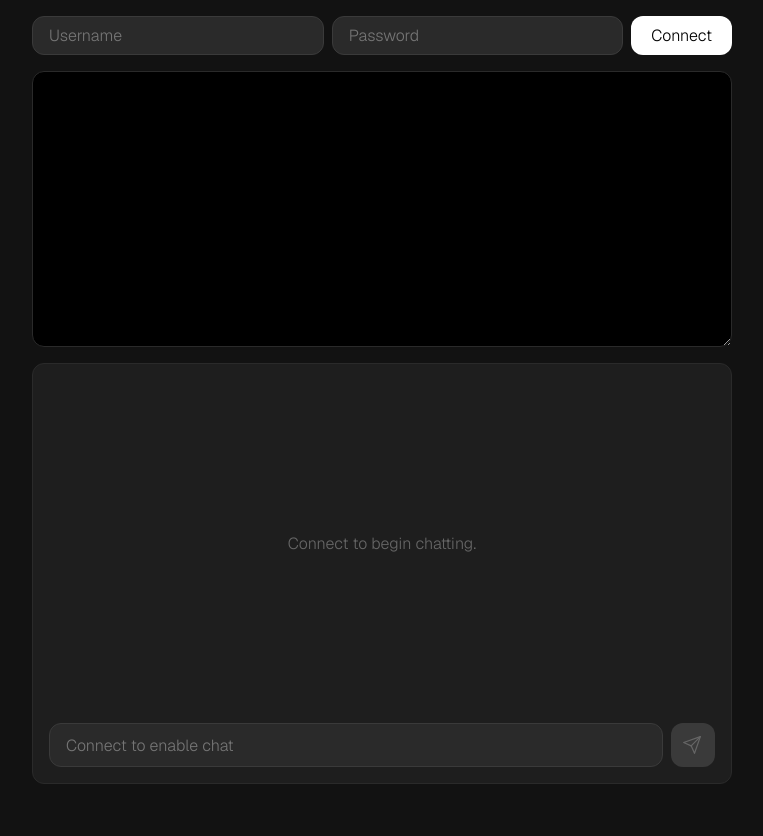
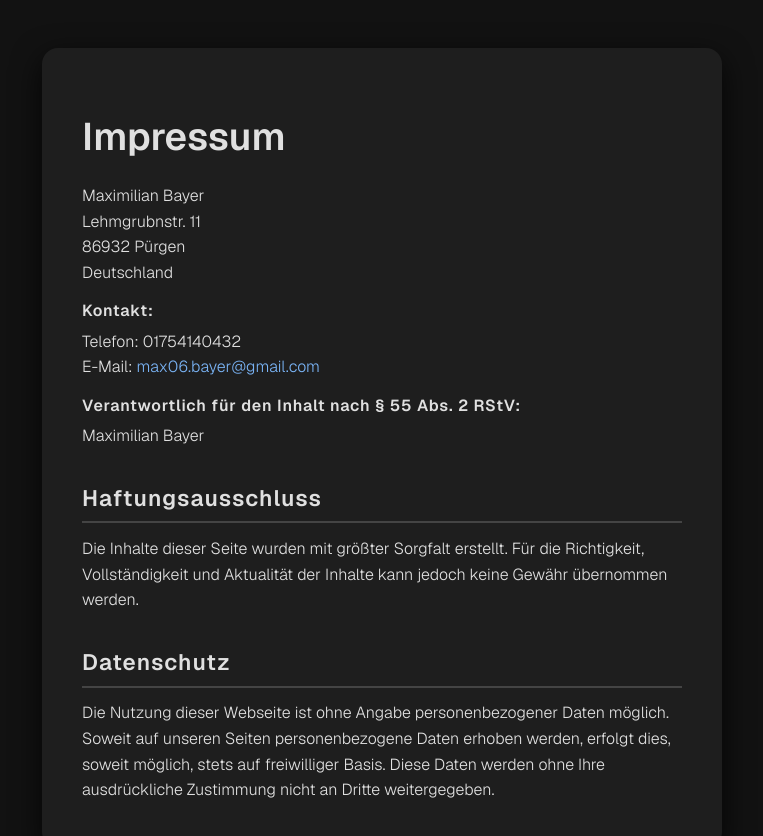
Before and after one commit to max06bayer/BitChat, a Svelte app in the folder WebAppV2/bitchat/: page /impressum in a window 1280 px wide. Before the commit this address led to /login. Shown: the top 836 px of the page, without its empty margins (258-1021 px from the left). Before the commit the page ends 800 px from the top, so only its background shows below. Built offline with nearby package versions, Linux system fonts and the light colour scheme.

Commit message:
Added Impressum

```diff
--- a/WebAppV2/bitchat/src/App.svelte
+++ b/WebAppV2/bitchat/src/App.svelte
@@ -5,7 +5,7 @@
   import { navigate } from "svelte-routing";
   import { Router, Route, Link } from "svelte-routing";
   import Login from "./routes/Login.svelte";
-  import Main from "./routes/Main.svelte";
+  import Impressum from "./routes/Impressum.svelte";
 
   let public_key = null;
   let private_key = null;
@@ -16,11 +16,13 @@
       private_key = value.private_key;
       username = value.username;
   });
+
   onMount(() => {
-      if (!public_key || !private_key) {
-          navigate('/login');
-      }
+    if (window.location.pathname === "/") {
+      navigate("/login", { replace: true });
+    }
   });
+
 </script>
 
 <Router>
@@ -28,7 +30,7 @@
     <svelte:component this={component || Login} />
   </Route>
 
-  <Route path="/main" let:component>
-    <svelte:component this={component || Login} />
+  <Route path="/impressum" let:component>
+    <svelte:component this={component || Impressum} />
   </Route>
 </Router>
--- /dev/null
+++ b/WebAppV2/bitchat/src/routes/Impressum.svelte
@@ -0,0 +1,84 @@
+<script>
+    // No script needed
+  </script>
+
+  <main class="impressum-container">
+    <h1>Impressum</h1>
+    <p class="address">Maximilian Bayer<br>Lehmgrubnstr. 11<br>86932 Pürgen<br>Deutschland</p>
+    <p class="contact">
+      <span class="label">Kontakt:</span><br>
+      Telefon: 01754140432<br>
+      E-Mail: <a href="mailto:max06.bayer@gmail.com">max06.bayer@gmail.com</a>
+    </p>
+    <p class="responsible">
+      <span class="label">Verantwortlich für den Inhalt nach § 55 Abs. 2 RStV:</span><br>
+      Maximilian Bayer
+    </p>
+    <section class="disclaimer">
+      <h2>Haftungsausschluss</h2>
+      <p>Die Inhalte dieser Seite wurden mit größter Sorgfalt erstellt. Für die Richtigkeit, Vollständigkeit und Aktualität der Inhalte kann jedoch keine Gewähr übernommen werden.</p>
+    </section>
+    <section class="privacy">
+      <h2>Datenschutz</h2>
+      <p>Die Nutzung dieser Webseite ist ohne Angabe personenbezogener Daten möglich. Soweit auf unseren Seiten personenbezogene Daten erhoben werden, erfolgt dies, soweit möglich, stets auf freiwilliger Basis. Diese Daten werden ohne Ihre ausdrückliche Zustimmung nicht an Dritte weitergegeben.</p>
+    </section>
+  </main>
+
+  <style>
+    @import "@fontsource/geist/300.css";
+    @import "@fontsource/geist/600.css";
+
+    .impressum-container {
+      max-width: 600px;
+      margin: 3rem auto;
+      padding: 2rem 2.5rem;
+      background-color: #1e1e1e;
+      border-radius: 16px;
+      box-shadow: 0 10px 30px rgba(0,0,0,0.8);
+      color: #e0e0e0;
+      font-family: "Geist", sans-serif;
+      font-weight: 300;
+      font-size: 16px;
+      line-height: 1.6;
+    }
+
+    h1 {
+        font-family: "Geist", sans-serif;
+      font-weight: 300;
+      font-weight: 600;
+      font-size: 2.4rem;
+      margin-bottom: 1rem;
+    }
+
+    h2 {
+      font-weight: 600;
+      font-size: 1.4rem;
+      margin-top: 2rem;
+      margin-bottom: 0.7rem;
+      border-bottom: 2px solid #444;
+      padding-bottom: 0.3rem;
+      letter-spacing: 0.05em;
+    }
+
+    p {
+      margin: 0.8rem 0;
+    }
+
+    a {
+      color: #7ab4f6;
+      text-decoration: none;
+      transition: color 0.3s ease;
+    }
+
+    a:hover,
+    a:focus {
+      color: #a5d0ff;
+    }
+
+    .label {
+      font-weight: 600;
+      display: inline-block;
+      margin-bottom: 0.3rem;
+      letter-spacing: 0.05em;
+    }
+  </style>
--- a/WebAppV2/bitchat/src/routes/Login.svelte
+++ b/WebAppV2/bitchat/src/routes/Login.svelte
@@ -5,6 +5,8 @@
   import { credentials, messages } from '../store.js';
   import { PeerToPeerConnection } from '../networking.js';
   import LogConsole from '../lib/Console.svelte';
+  import { Link } from "svelte-routing";
+
   // Import the font for a modern look
   import "@fontsource/geist/300.css";
 
@@ -104,6 +106,8 @@
     </form>
   </div>
 </main>
+
+<Link to="/impressum" class="impressum-link">Impressum</Link>
 
 <style>
   /* Global styles for font and background */
@@ -247,4 +251,21 @@
   button:disabled svg {
     stroke: #666;
   }
+
+  :global(.impressum-link) {
+    position: fixed;
+    bottom: 1rem;
+    left: 1rem;
+    color: #a0a0a0;
+    text-decoration: underline;
+    font-size: 15px;
+    z-index: 100;
+    cursor: pointer;
+  }
+  :global(.impressum-link):hover {
+    color: #fff;
+    background: #2a2a2a;
+  }
+
+
 </style>
```
